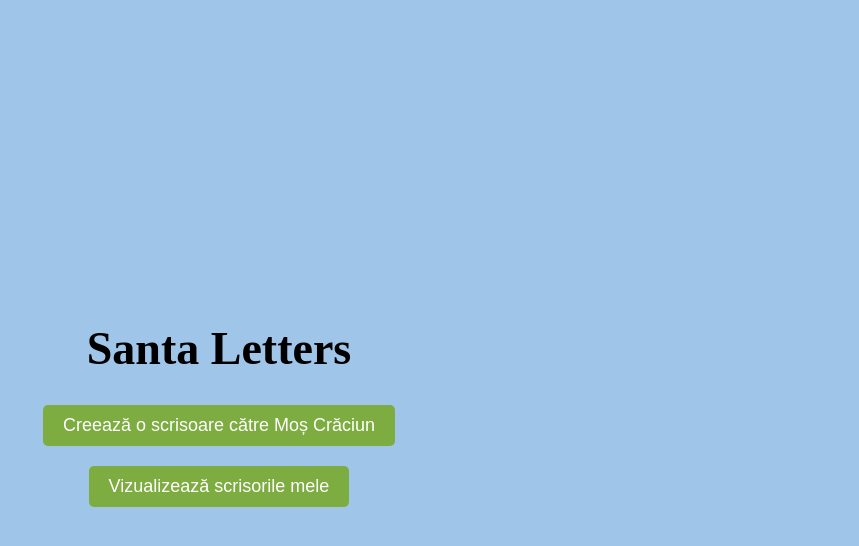
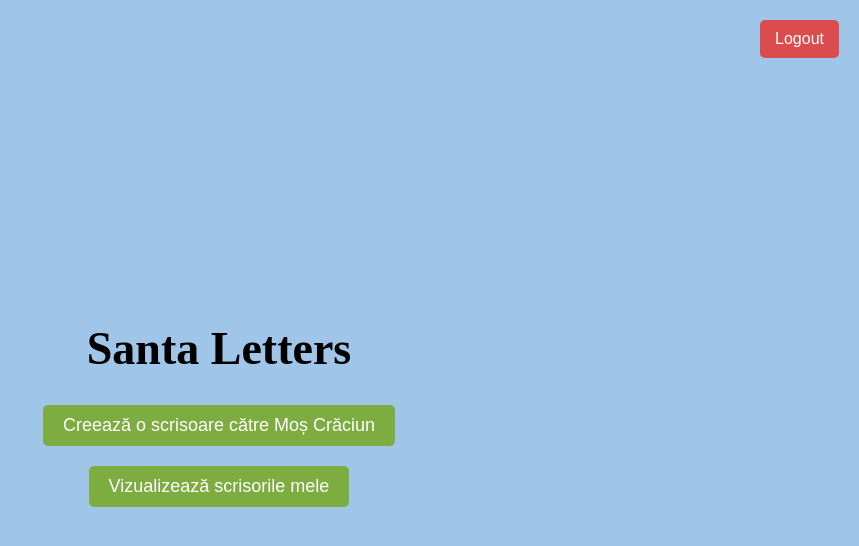
Before and after one commit to bianca2408/SantaLetters, a React (Create React App) app in the folder santa_letters/: page /home in a window 1280 px wide. Shown: the top 546 px of the page, without its empty margins (421-1280 px from the left). Built offline with nearby package versions, Linux system fonts and the light colour scheme; a web font is replaced by a local one.

Commit message:
buton logout

```diff
--- a/santa_letters/src/Home.jsx
+++ b/santa_letters/src/Home.jsx
@@ -73,6 +73,24 @@ const Message = styled.p`
   border-radius: 5px;
 `;
 
+
+const LogoutButton = styled.button`
+  position: absolute;
+  top: 20px;
+  right: 20px;
+  padding: 10px 15px;
+  background-color: #db4c4c;
+  color: white;
+  border: none;
+  border-radius: 5px;
+  cursor: pointer;
+  font-size: 16px;
+
+  &:hover {
+    background-color: #c0392b;
+  }
+`;
+
 const Home = () => {
   const [isPopupOpen, setIsPopupOpen] = useState(false);
   const [letterContent, setLetterContent] = useState('');
@@ -139,8 +157,16 @@ const Home = () => {
     navigate('/scrisori');
   };
 
+  const handleLogout = () => {
+    localStorage.removeItem('userId');
+    localStorage.removeItem('role');
+    navigate('/login');
+  };
+
   return (
     <Pagina>
+      <LogoutButton onClick={handleLogout}>Logout</LogoutButton>
+
       <Title>Santa Letters</Title>
 
       {userRole === 'admin' ? (
```
